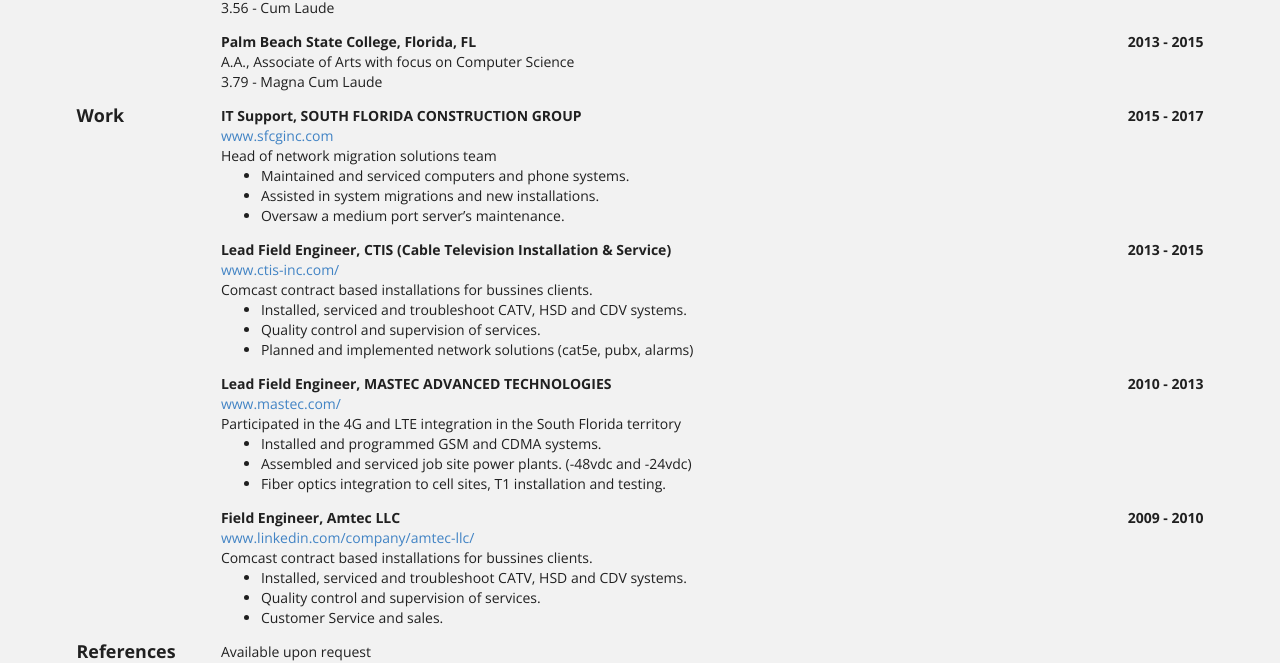
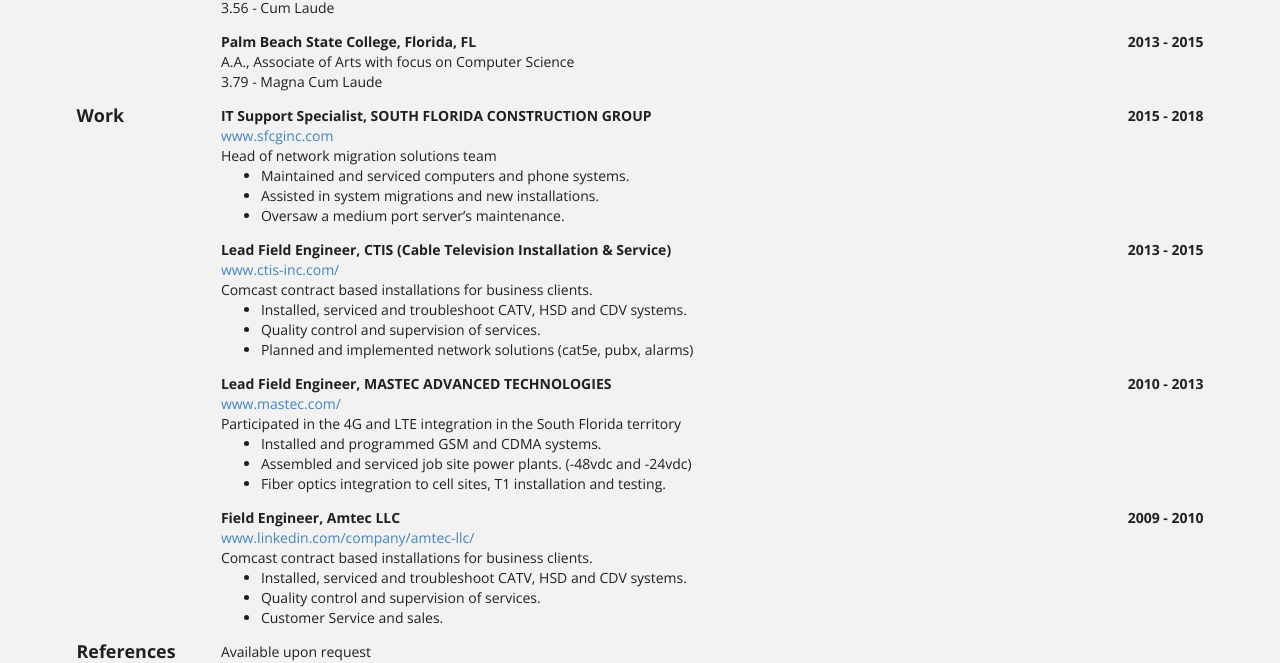
Before and after one commit to ThiagoM728/ThiagoM728.github.io, a Jekyll site: the page built from bio/index.html, in a window 1280 px wide. Shown: the part 438-1101 px from the top of the page. Built offline with Jekyll 4.4.1, drawn with Linux system fonts in a browser that asks for light colours.

Commit message:
Update bio.json

```diff
--- a/_data/bio.json
+++ b/_data/bio.json
@@ -104,10 +104,10 @@
   "work": [
     {
       "company": "SOUTH FLORIDA CONSTRUCTION GROUP ",
-      "position": "IT Support",
+      "position": "IT Support Specialist",
       "website": "http://www.sfcginc.com",
       "startDate": "2015",
-      "endDate": "2017",
+      "endDate": "2018",
       "summary": "Head of network migration solutions team",
       "highlights": [
         "Maintained and serviced computers and phone systems.",
@@ -121,7 +121,7 @@
       "website": "http://www.ctis-inc.com/",
       "startDate": "2013",
       "endDate": "2015",
-      "summary": "Comcast contract based installations for bussines clients.",
+      "summary": "Comcast contract based installations for business clients.",
       "highlights": [
         "Installed, serviced and troubleshoot CATV, HSD and CDV systems.",
         "Quality control and supervision of services.",
@@ -147,7 +147,7 @@
       "website": "https://www.linkedin.com/company/amtec-llc/",
       "startDate": "2009",
       "endDate": "2010",
-      "summary": "Comcast contract based installations for bussines clients.",
+      "summary": "Comcast contract based installations for business clients.",
       "highlights": [
         "Installed, serviced and troubleshoot CATV, HSD and CDV systems.",
         "Quality control and supervision of services.",
```
